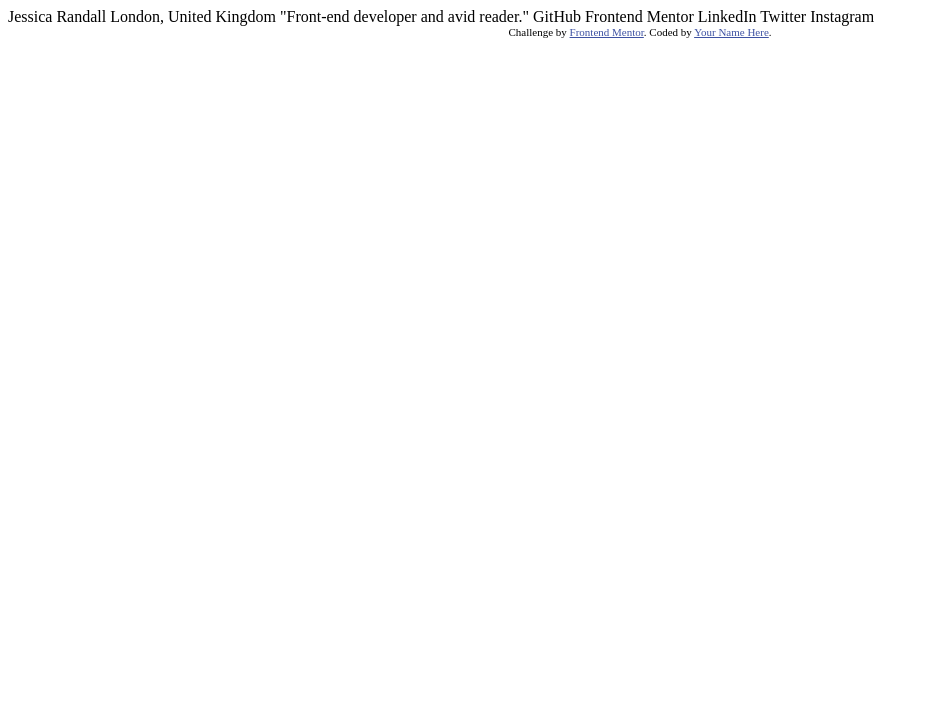
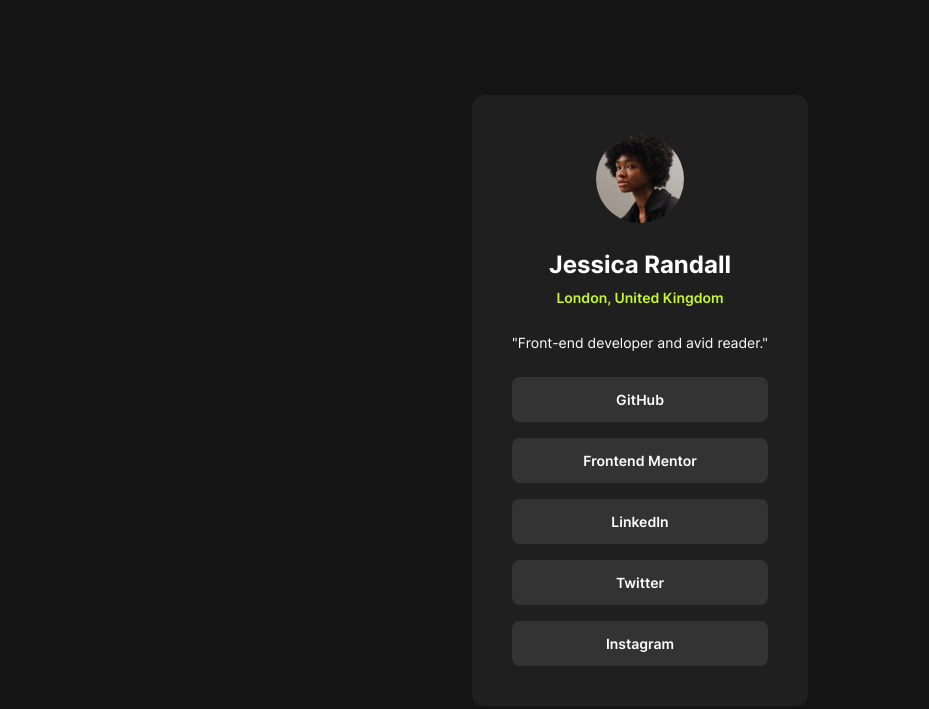
Before and after one commit to Donahuec/frontend-mentor-social-links-profile, a plain HTML site: page index.html in a window 1280 px wide. Shown: the whole page, without its empty margins (0-929 px from the left). Drawn offline with Linux system fonts and the light colour scheme.

Commit message:
initial solution

```diff
--- a/index.html
+++ b/index.html
@@ -1,34 +1,40 @@
 <!DOCTYPE html>
 <html lang="en">
   <head>
-  <meta charset="UTF-8">
-  <meta name="viewport" content="width=device-width, initial-scale=1.0"> <!-- displays site properly based on user's device -->
+    <meta charset="UTF-8" />
+    <meta name="viewport" content="width=device-width, initial-scale=1.0" />
+    <!-- displays site properly based on user's device -->
 
-  <link rel="icon" type="image/png" sizes="32x32" href="./assets/images/favicon-32x32.png">
+    <link
+      rel="icon"
+      type="image/png"
+      sizes="32x32"
+      href="./assets/images/favicon-32x32.png" />
 
+    <link rel="stylesheet" href="./styles.css" />
     <title>Frontend Mentor | Social links profile</title>
-
-  <!-- Feel free to remove these styles or customise in your own stylesheet 👍 -->
-  <style>
-    .attribution { font-size: 11px; text-align: center; }
-    .attribution a { color: hsl(228, 45%, 44%); }
-  </style>
   </head>
   <body>
-
-  Jessica Randall
-  London, United Kingdom
-  "Front-end developer and avid reader."
-
-  GitHub
-  Frontend Mentor
-  LinkedIn
-  Twitter
-  Instagram
-
-  <div class="attribution">
-    Challenge by <a href="https://www.frontendmentor.io?ref=challenge" target="_blank">Frontend Mentor</a>.
-    Coded by <a href="#">Your Name Here</a>.
+    <main>
+      <div class="card">
+        <div class="avatar">
+          <img
+            src="./assets/images/avatar-jessica.jpeg"
+            alt="profile picture" />
         </div>
+        <div class="header">
+          <h1>Jessica Randall</h1>
+          <div class="location">London, United Kingdom</div>
+        </div>
+        <div class="bio">"Front-end developer and avid reader."</div>
+        <div class="socials-list">
+          <a href="" class="social">GitHub</a>
+          <a href="" class="social">Frontend Mentor</a>
+          <a href="" class="social">LinkedIn</a>
+          <a href="" class="social">Twitter</a>
+          <a href="" class="social">Instagram</a>
+        </div>
+      </div>
+    </main>
   </body>
 </html>
--- /dev/null
+++ b/styles.css
@@ -0,0 +1,125 @@
+@font-face {
+  font-family: "Inter";
+  src: url("./assets/fonts/Inter-VariableFont_slnt_wght.ttf") format("truetype");
+  font-style: normal;
+}
+
+:root {
+  --green: hsl(75, 94%, 57%);
+  --white: hsl(0, 0%, 100%);
+  --grey700: hsl(0, 0%, 20%);
+  --grey800: hsl(0, 0%, 12%);
+  --grey900: hsl(0, 0%, 8%);
+
+  --fontSizeBody: 0.875rem;
+  --fontSizeHeader: 1.5rem;
+  --fontWeightBody: 400;
+  --fontWeightBold: 600;
+  --fontWeightHeader: 700;
+
+  --lineHeight: 1.5;
+  --letterSpacing: 0px;
+
+  --spacing50: 4px;
+  --spacing100: 8px;
+  --spacing150: 12px;
+  --spacing200: 16px;
+  --spacing300: 24px;
+  --spacing500: 40px;
+}
+
+* {
+  box-sizing: border-box;
+  margin: 0;
+  padding: 0;
+}
+
+body,
+html {
+  height: 100%;
+}
+
+body {
+  background-color: var(--grey900);
+  color: var(--white);
+  font-family: "Inter", serif;
+  font-optical-sizing: auto;
+  font-size: var(--fontSizeBody);
+  font-weight: var(--fontWeightBody);
+  line-height: var(--lineHeight);
+  letter-spacing: var(--letterSpacing);
+}
+
+h1 {
+  margin-block-end: var(--spacing50);
+  font-size: var(--fontSizeHeader);
+  font-weight: var(--fontWeightHeader);
+  line-height: var(--lineHeight);
+  letter-spacing: var(--letterSpacing);
+}
+
+main {
+  min-height: 100%;
+  display: flex;
+  flex-direction: column;
+  justify-content: center;
+  align-items: center;
+  text-align: center;
+}
+
+img {
+  display: block;
+  width: 88px;
+  border-radius: 50%;
+}
+
+.card {
+  background-color: var(--grey800);
+  width: fit-content;
+  margin: var(--spacing300);
+  padding: var(--spacing500);
+  border-radius: var(--spacing150);
+  display: flex;
+  flex-direction: column;
+  align-items: center;
+  gap: var(--spacing300);
+  @media only screen and (max-width: 600px) {
+    padding: var(--spacing300);
+  }
+}
+
+.location {
+  color: var(--green);
+  font-weight: var(--fontWeightBold);
+}
+
+.socials-list {
+  width: 100%;
+  display: flex;
+  flex-direction: column;
+  align-items: stretch;
+  gap: var(--spacing200);
+}
+
+.social {
+  background-color: var(--grey700);
+  padding-block: var(--spacing150);
+  border-radius: var(--spacing100);
+  color: var(--white);
+  font-weight: var(--fontWeightBold);
+  text-decoration: none;
+  transition: background-color 600ms ease-in-out, color 600ms ease-in-out;
+  &:hover,
+  &:active,
+  &:hover,
+  &:focus,
+  &:focus-visible {
+    color: var(--grey700);
+    background-color: var(--green);
+  }
+  &:focus-visible {
+    /* Not included in design, but good for accessibility */
+    outline-color: var(--white);
+    outline-offset: var(--spacing50);
+  }
+}
```
Also changed, not shown: assets/fonts/Inter-VariableFont_slnt_wght.ttf (renamed from assets/fonts/Inter-VariableFont_slnt,wght.ttf). Lines whose indentation alone changed are shown as unchanged.
